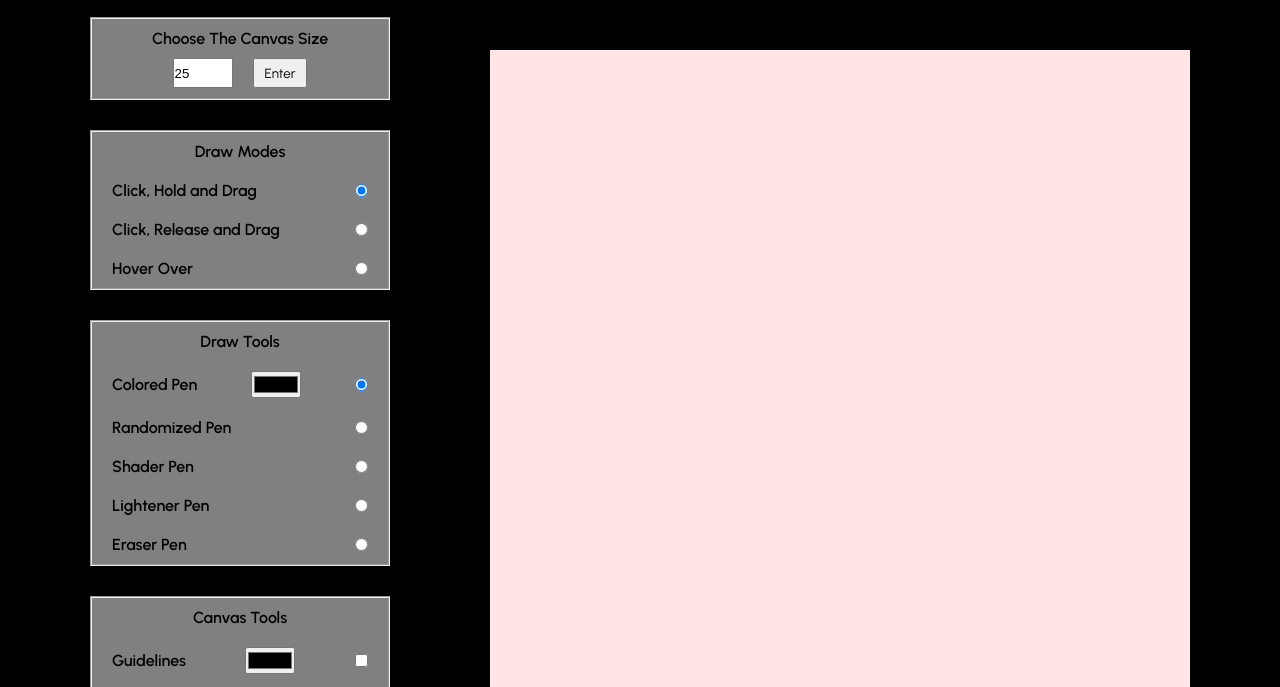
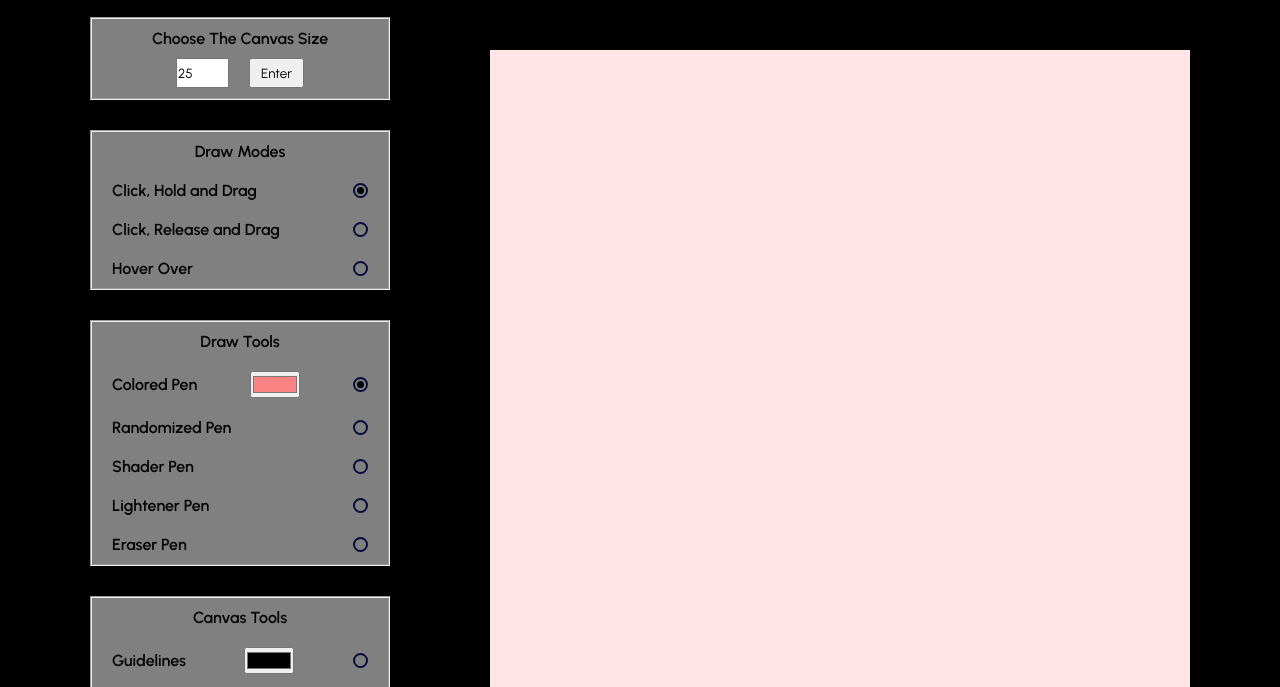
Before and after one commit to kaglet/etch-a-sketch, a plain HTML site: page index.html in a window 1280 px wide. Shown: the part 113-800 px from the top of the page. Drawn offline with Linux system fonts and the light colour scheme; a web font is replaced by a local one.

Commit message:
Change styles of checkbox and radio buttons

```diff
--- a/index.html
+++ b/index.html
@@ -57,7 +57,7 @@
                 <legend>Draw Tools</legend>
                 <div class="option-container" name="option-container">
                     <label for="colored-pen">Colored Pen</label>
-                    <input type="color" id="penColorWell" value="#000000">
+                    <input type="color" id="penColorWell" value="#fb8383">
                     <input type="radio" id="colored-pen" name="pen-mode" checked>
                 </div>
 
@@ -85,7 +85,7 @@
             <fieldset class="canvas-tools options-container" name="canvas-tools">
                 <legend>Canvas Tools</legend>
                 <div class="option-container" name="option-container">
-                    <label>Guidelines</label>
+                    <label for="grid-lines-toggle">Guidelines</label>
                     <input type="color" id="grid-lines-color-well" value="#000000">
                     <input type="checkbox" name="grid-lines" id="grid-lines-toggle">
                 </div>
--- a/styles.css
+++ b/styles.css
@@ -7,7 +7,7 @@
 }
 
 body {
-    padding: 20px;
+    padding: 20px 0px 0px 0px;
     display: flex;
     flex-direction: column;
     background-color: rgb(0, 0, 0);
@@ -50,7 +50,7 @@ div[name="options"] fieldset {
 
 h1 {
     text-align: center;
-    font-family: 'Press Start 2P';
+    font-family: 'Press Start 2P', fantasy;
     color: whitesmoke;
     font-size: 50px;
     padding: 20px;
@@ -87,7 +87,7 @@ div[name="size-options"] {
 
 .options-container {
     background-color: grey;
-    font-family: 'Urbanist';
+    font-family: 'Urbanist', sans-serif;
 }
 
 .option-container[name="option-container"] {
@@ -127,7 +127,7 @@ button {
     align-items: center;
     gap: 10px;
     color: white;
-    font-family: 'Urbanist';
+    font-family: 'Urbanist', sans-serif;
     margin-top: 40px;
     font-size: 17px;
 }
@@ -137,6 +137,38 @@ button {
     color: white;
 }
 
-button {
-    font-family: 'Urbanist';
+button, input[type="number"] {
+    font-family: 'Urbanist', sans-serif;
 }
+
+input[type="radio"], input[type="checkbox"] {
+    -webkit-appearance: none;
+    -moz-appearance: none;
+    appearance: none;
+    width: 15px;
+    height: 15px;
+    padding: 2px;
+    background-clip: content-box;
+    border: 2px solid #060c3b;
+    border-radius: 50%;
+}
+
+input[type="radio"]:checked, input[type="checkbox"]:checked {
+    background-color: black;
+}
+
+input[type="radio"], input[type="checkbox"], input[type="color"], button, i, label {
+    cursor: pointer;
+}
+
+button, i {
+    transition: transform 0.2s;
+}
+
+button:hover {
+    transform: scale(1.1);
+}
+
+i:hover {
+    transform: scale(1.2);
+}
```
